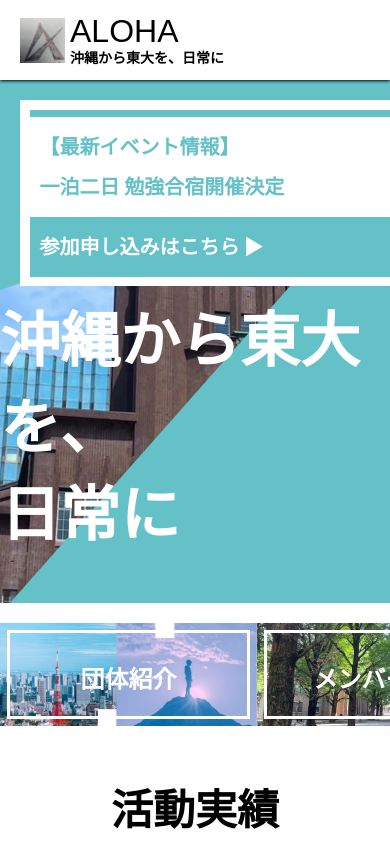
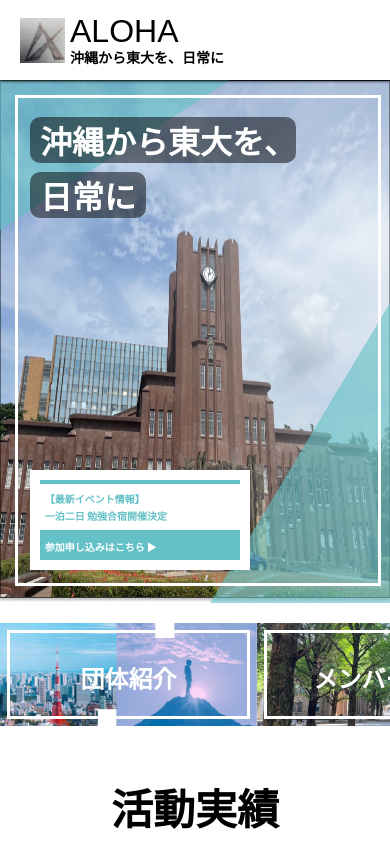
Before and after one commit to ReoYabiku/aloha-hp-next, a Next.js app: page / in a window 390 px wide. Shown: the top 844 px of the page. Built offline with nearby package versions, Linux system fonts and the light colour scheme.

Commit message:
first view sp

```diff
--- a/app/components/molecules/NewsCard.module.css
+++ b/app/components/molecules/NewsCard.module.css
@@ -1,7 +1,7 @@
 .card {
 	position: absolute;
-	/* top: 20px;
-	left: 20px; */
+	top: 20px;
+	left: 20px;
 
 	height: 186px;
 	width: 465px;
@@ -48,3 +48,33 @@
 	font-size: 20px;
 	line-height: 20px;
 }
+
+@media screen and (max-width: 480px) {
+	.card {
+		top: 390px;
+		left: 30px;
+
+		height: 100px;
+		width: 220px;
+		z-index: 10;
+	}
+
+	.top {
+		height: 4px;
+	}
+
+	.content {
+		line-height: 10px;
+		height: 30px;
+	}
+
+	.text {
+		font-size: 10px;
+		margin: 7px auto;
+	}
+
+	.bottom {
+		top: 60px;
+		height: 30px;
+	}
+}
--- a/app/components/molecules/NewsCard.tsx
+++ b/app/components/molecules/NewsCard.tsx
@@ -4,20 +4,18 @@ type Props = {
 	message1: string,
 	message2: string,
 	message3: string,
-	top: string,
-	left: string
 };
 
-const NewsCard = ({message1, message2, message3, top, left}: Props) => {
+const NewsCard = ({message1, message2, message3}: Props) => {
 	return (
-		<div className={style.card} style={{top: top, left: left}}>
+		<div className={style.card}>
 			<div className={style.top}></div>
 			<div className={style.content}>
-				<p>&nbsp;&nbsp;{message1}</p>
-				<p>&nbsp;&nbsp;{message2}</p>
+				<p className={style.text}>&nbsp;&nbsp;{message1}</p>
+				<p className={style.text}>&nbsp;&nbsp;{message2}</p>
 			</div>
 			<div className={style.bottom}>
-				<p>&nbsp;&nbsp;{message3}</p>
+				<p className={style.text}>&nbsp;&nbsp;{message3}</p>
 			</div>
 		</div>
 	);
--- a/app/components/organisms/FirstView.module.css
+++ b/app/components/organisms/FirstView.module.css
@@ -39,3 +39,62 @@
 	font-size: 60px;
 	color: var(--color-white);
 }
+
+.border, .copySP1, .copySP2 {
+	display: none;
+}
+
+@media screen and (max-width: 480px) {
+	.image, .copy {
+		display: none;
+	}
+
+	.border {
+		display: block;
+		position: absolute;
+		top: 15px;
+		left: 15px;
+		height: calc(100% - 38px);
+		width: calc(100% - 30px);
+		border: 3px solid var(--color-white);
+	}
+
+	.triangle1 {
+		border-top: 150px solid var(--color-main);
+		border-right: 230px solid transparent;
+
+		opacity: 0.6;
+	}
+
+	.triangle2 {
+		border-bottom: 300px solid var(--color-main);
+		border-left: 180px solid transparent;
+
+		opacity: 0.6;
+	}
+
+	.copySP1 {
+		display: block;
+		position: absolute;
+		top: 10px;
+		left: 30px;
+		color: var(--color-white);
+		background-color: rgba(0, 0, 0, 0.5);
+		border-radius: 10px;
+		padding-left: 10px;
+		font-size: 32px;
+	}
+
+	.copySP2 {
+		display: block;
+		position: absolute;
+		top: 65px;
+		left: 30px;
+		color: var(--color-white);
+		background-color: rgba(0, 0, 0, 0.5);
+		border-radius: 10px;
+		padding-left: 10px;
+		padding-right: 10px;
+		font-size: 32px;
+	}
+}
--- a/app/components/organisms/FirstView.tsx
+++ b/app/components/organisms/FirstView.tsx
@@ -2,6 +2,7 @@ import style from './FirstView.module.css';
 import NewsCard from '../molecules/NewsCard';
 import Image from 'next/image';
 import firstViewPic from './first_view.jpg';
+import firstViewSPPic from './first_view_sp.png';
 
 const FirstView = () => {
 	return (
@@ -10,6 +11,12 @@ const FirstView = () => {
 				className={style.image}
 				src={firstViewPic}
 				alt="安田講堂"
+			/>
+			<Image
+				className={style.imageSP}
+				src={firstViewSPPic}
+				fill={true}
+				alt='安田講堂'
 			/>
 
 			{/* 三角形 */}
@@ -21,14 +28,17 @@ const FirstView = () => {
 				message1='【最新イベント情報】'
 				message2='一泊二日 勉強合宿開催決定'
 				message3='参加申し込みはこちら ▶︎'
-				top='20px'
-				left='20px'
 			/>
 
 			<h2 className={style.copy}>
 				沖縄から東大を、<br />
 				日常に
 			</h2>
+
+			<div className={style.border}></div>
+
+			<h2 className={style.copySP1}>沖縄から東大を、</h2>
+			<h2 className={style.copySP2}>日常に</h2>
 		</section>
 	);
 }
--- a/app/components/organisms/Header.module.css
+++ b/app/components/organisms/Header.module.css
@@ -3,6 +3,7 @@
 	justify-content: space-between;
 	box-shadow: 0 1px 3px var(--color-black);
 	height: 65px;
+	width: 100%;
 	position: relative;
 	z-index: 10;
 }
```
Also changed, not shown: app/components/organisms/first_view_sp.png (added).
